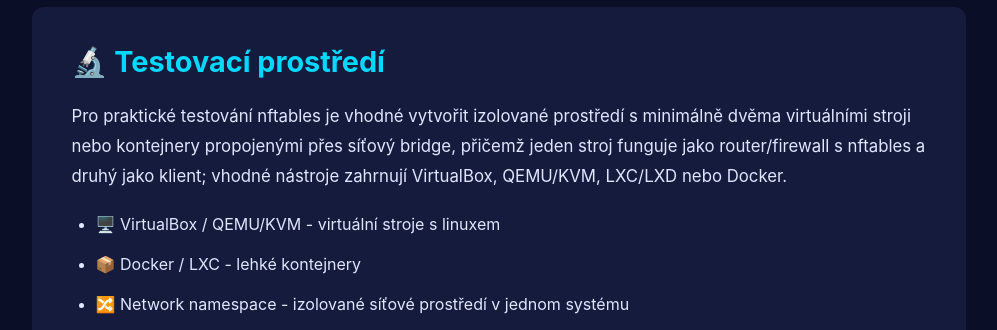
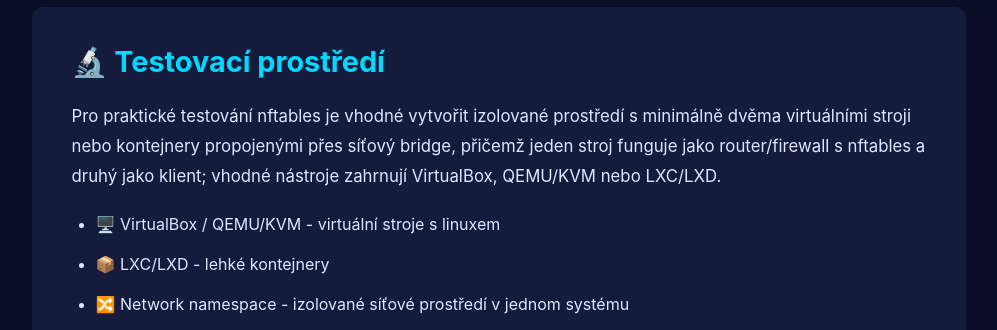
Before and after one commit to Marikoscz/Marikoscz.github.io, a plain HTML site: page index.html in a window 1280 px wide. Shown: the part 802-1132 px from the top of the page, without its empty margins (282-1279 px from the left). Drawn offline with Linux system fonts and the light colour scheme.

Commit message:
Update index.html
I don't think that docker is a good tool for testing nftables

```diff
--- a/index.html
+++ b/index.html
@@ -68,10 +68,10 @@
             <!-- Testbed Section -->
             <section id="testbed" class="section">
                 <h2>🔬 Testovací prostředí</h2>
-                <p>Pro praktické testování nftables je vhodné vytvořit izolované prostředí s minimálně dvěma virtuálními stroji nebo kontejnery propojenými přes síťový bridge, přičemž jeden stroj funguje jako router/firewall s nftables a druhý jako klient; vhodné nástroje zahrnují VirtualBox, QEMU/KVM, LXC/LXD nebo Docker.</p>
+                <p>Pro praktické testování nftables je vhodné vytvořit izolované prostředí s minimálně dvěma virtuálními stroji nebo kontejnery propojenými přes síťový bridge, přičemž jeden stroj funguje jako router/firewall s nftables a druhý jako klient; vhodné nástroje zahrnují VirtualBox, QEMU/KVM nebo LXC/LXD.</p>
                 <ul>
                     <li>🖥️ VirtualBox / QEMU/KVM - virtuální stroje s linuxem</li>
-                    <li>📦 Docker / LXC - lehké kontejnery</li>
+                    <li>📦 LXC/LXD - lehké kontejnery</li>
                     <li>🔀 Network namespace - izolované síťové prostředí v jednom systému</li>
                     <li>🌐 GNS3 / EVE-NG - pokročilé síťové simulace</li>
                 </ul>
```
